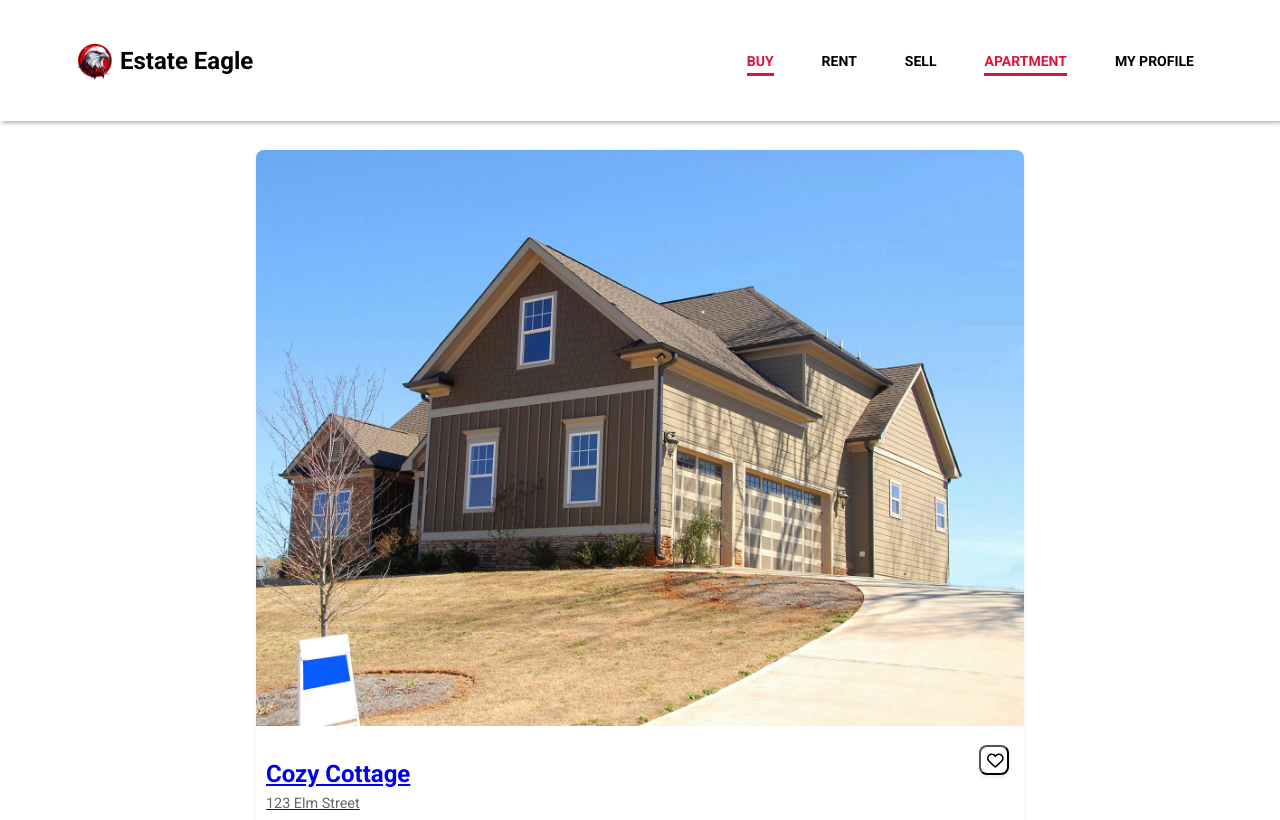
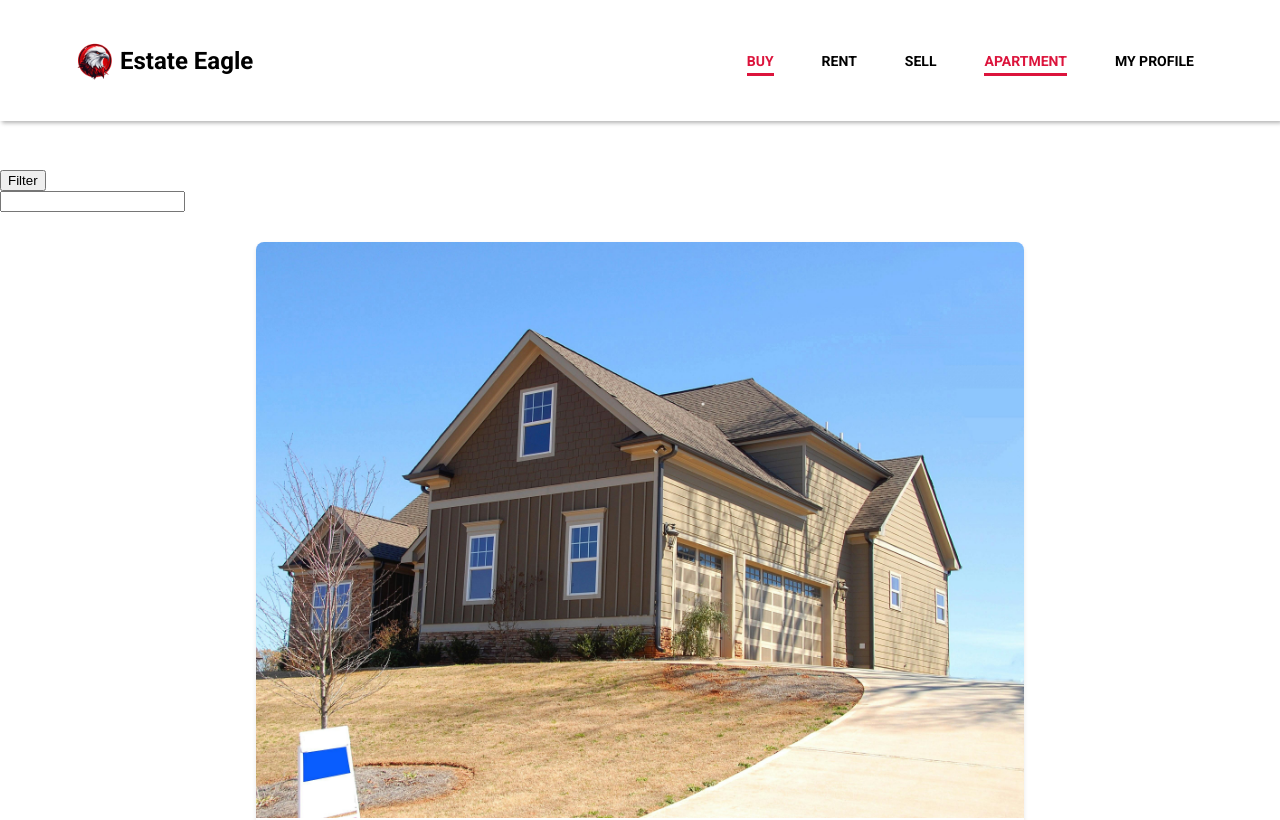
Before and after one commit to SoonMingQian/Real-Estate-System, a Vue app: page /property-for-sale in a window 1280 px wide. Shown: the top 820 px of the page. Built offline with nearby package versions, Linux system fonts and the light colour scheme.

Commit message:
add search function

```diff
--- a/src/App.vue
+++ b/src/App.vue
@@ -21,7 +21,7 @@ export default {
   margin: 0 auto;
   padding-top: 120px;
   background-color: white;
-  height: 100vh;
+  height: 100%;
 
 }
 </style>
--- /dev/null
+++ b/src/components/PropertyFilter.vue
@@ -0,0 +1,47 @@
+<template>
+    <div class="filter">
+    <button @click="show = !show" class="filter-button">Filter</button>
+    <div v-if="show" class="dropdown-list">
+        <h6>Status</h6>
+        <ul>
+
+        </ul>
+    </div>
+</div>
+
+</template>
+
+<script>
+export default {
+    name: "PropertyFilter",
+    data(){
+        return{
+            show: false
+        }
+    }
+}
+</script>
+
+<style scoped>
+.filter{
+    position: relative;
+    display: flex;
+    align-items: center;
+    padding-top: 50px;
+}
+
+.filter-button{
+    display: flex;
+    align-items: center;
+    justify-content: center;
+}
+
+.dropdown-list{
+    position: absolute;
+    top: 12;
+    right: 0;
+    z-index: 10;
+    width: 48px;
+    background-color: crimson;
+}
+</style>
--- a/src/components/SaleList.vue
+++ b/src/components/SaleList.vue
@@ -1,7 +1,8 @@
 <template>
+    <input type="text" v-model="search">
     <div class="grid-wrap">
-        <div class="house-list" v-for="house in houses" :key="house.id">
-            <router-link :to="'/property-for-sale/' + house.id">
+        <div class="house-list" v-for="house in FilteredProperty" :key="house.id">
+            <router-link class="property-link" :to="'/property-for-sale/' + house.id">
                 <div class="card">
                     <div class="card-banner">
                         <div class="img-holder">
@@ -14,7 +15,7 @@
                             <h3 class="listing-name">
                                 {{ house.houseName }}
                             </h3>
-                            <button class="icon-btn" aria-label="add to favourite">
+                            <button class="icon-btn" aria-label="add to favourite" @click.stop>
                                 <span class="material-symbols-rounded" aria-hidden="true"><font-awesome-icon
                                         :icon="['far', 'heart']" size="lg" /></span>
                             </button>
@@ -55,5 +56,16 @@
 export default {
     name: "SaleList",
     props: ['houses'],
+    data(){
+        return{
+            search: ''
+        }
+    },
+    computed:{
+        FilteredProperty(){
+            const lowerCaseSearch = this.search.toLowerCase();
+            return this.houses.filter(house => house.houseName.toLowerCase().includes(lowerCaseSearch))
+        }
+    }
 }
 </script>
--- a/src/pages/PropertySalePage.vue
+++ b/src/pages/PropertySalePage.vue
@@ -1,15 +1,18 @@
 <template>
+    <PropertyFilter />
     <SaleList :houses="houses"/>
 </template>
 
 <script>
 import SaleList from '../components/SaleList.vue';
+import PropertyFilter from '../components/PropertyFilter.vue'
 import { houses } from '../temp-data.js';
 import '../property-for-sale.css'
 export default {
     name: "PropertySalePage",
     components:{
         SaleList,
+        PropertyFilter
     },
     data() {
         return {
--- a/src/property-for-sale.css
+++ b/src/property-for-sale.css
@@ -14,6 +14,10 @@ body {
     padding-top: 30px;
 }
 
+.property-link{
+    text-decoration: none;
+    color: black;
+}
 /* Card styles */
 .card {
     background-color: #ffffff;
```
